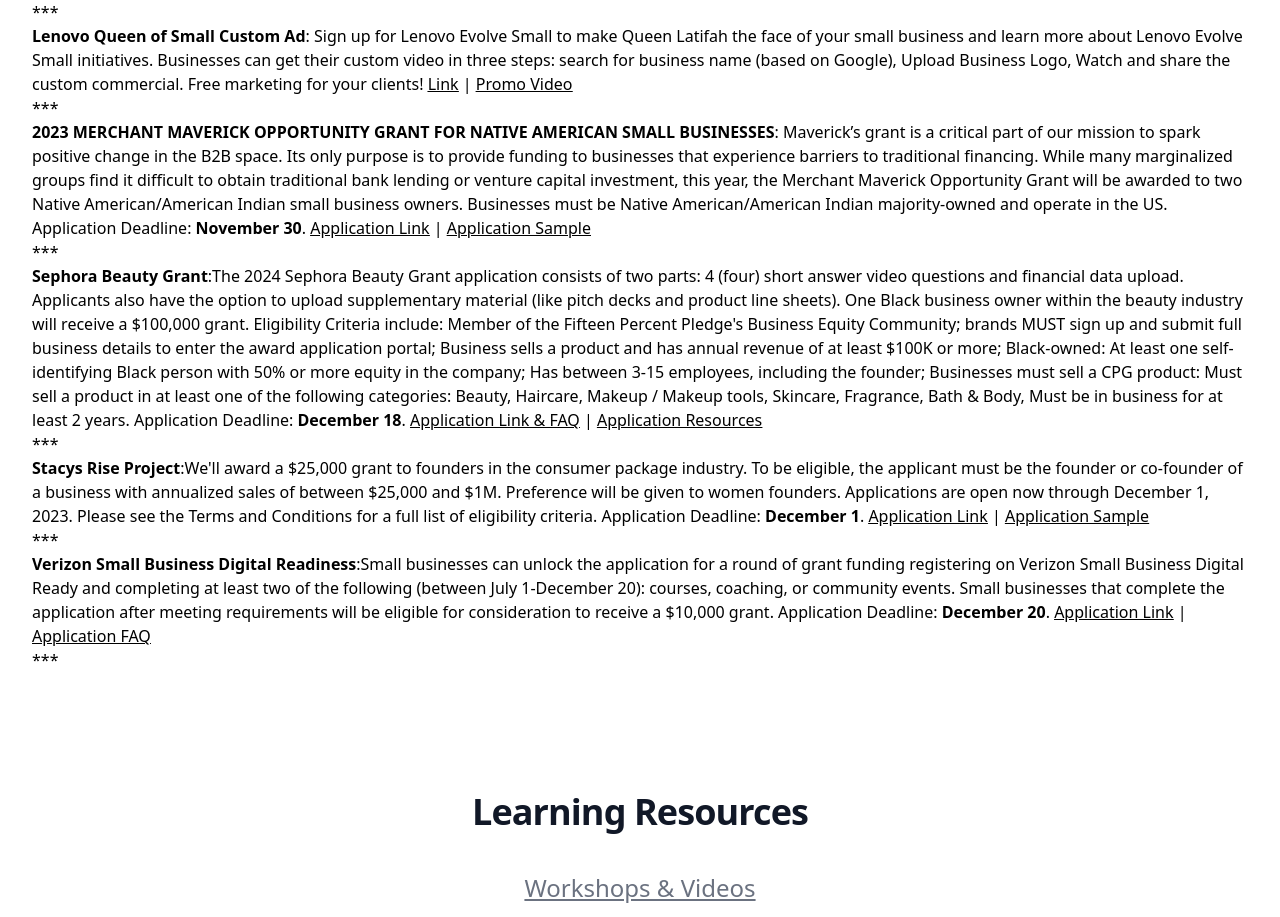
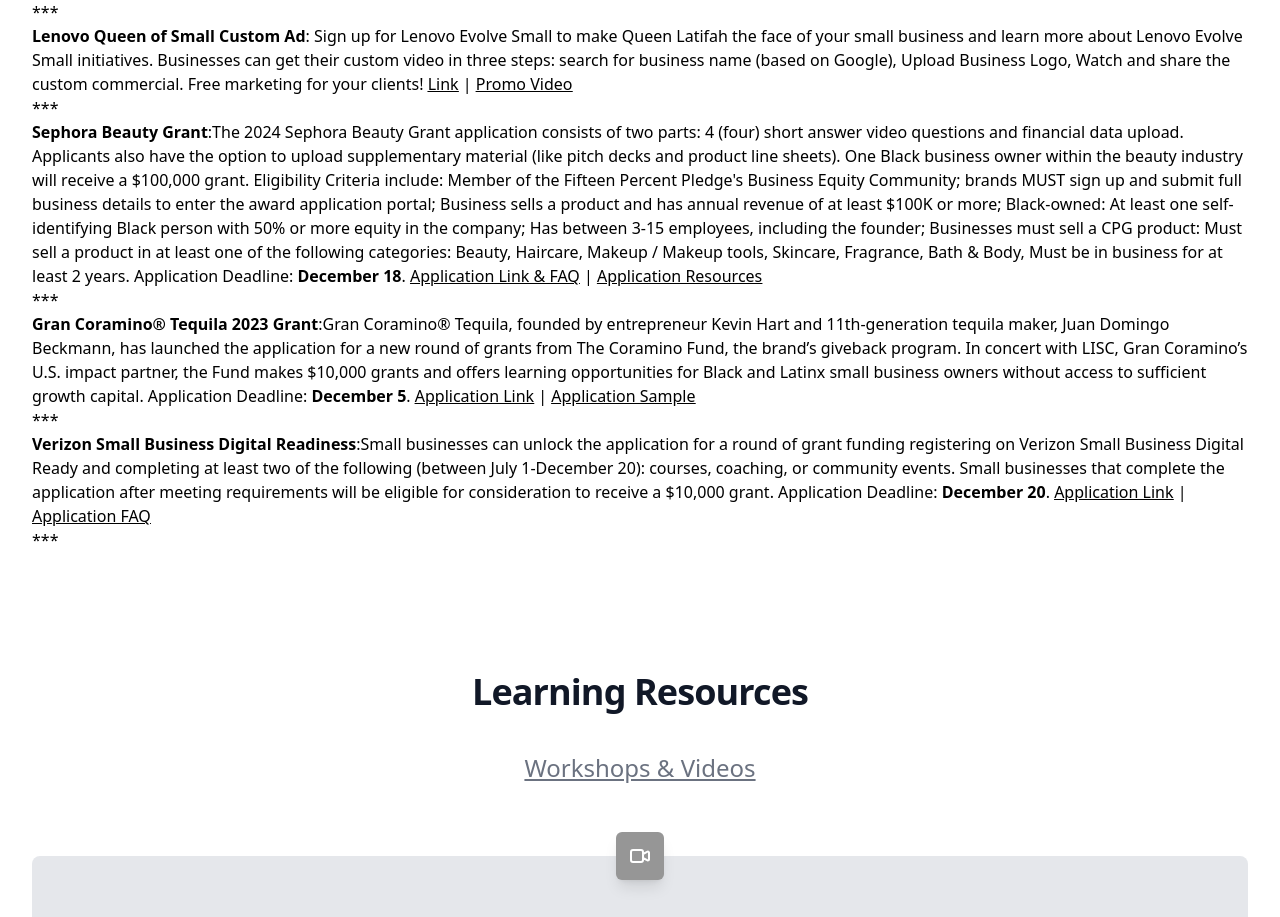
Before and after one commit to ericagirges/cnpp-website, a Next.js app in the folder app/: page /components/ResourcesContent in a window 1280 px wide. Shown: the part 1840-2757 px from the top of the page. Built offline with nearby package versions, Linux system fonts and the light colour scheme.

Commit message:
Update ResourcesContent.js

```diff
--- a/app/pages/components/ResourcesContent.js
+++ b/app/pages/components/ResourcesContent.js
@@ -57,11 +57,9 @@ const TextComponent = () => (
 <p>*** </p>
 <p><b>Lenovo Queen of Small Custom Ad</b>: Sign up for Lenovo Evolve Small to make Queen Latifah the face of your small business and learn more about Lenovo Evolve Small initiatives. Businesses can get their custom video in three steps: search for business name (based on Google), Upload Business Logo, Watch and share the custom commercial. Free marketing for your clients! <u><a href="https://www.lenovo.com/us/en/evolvesmall/">Link</a></u> | <u><a href="https:/lenovoevolvesmall.com/">Promo Video</a></u></p>
 <p>*** </p>
-<p><b>2023 MERCHANT MAVERICK OPPORTUNITY GRANT FOR NATIVE AMERICAN SMALL BUSINESSES</b>: Maverick’s grant is a critical part of our mission to spark positive change in the B2B space. Its only purpose is to provide funding to businesses that experience barriers to traditional financing. While many marginalized groups find it difficult to obtain traditional bank lending or venture capital investment, this year, the Merchant Maverick Opportunity Grant will be awarded to two Native American/American Indian small business owners. Businesses must be Native American/American Indian majority-owned and operate in the US. Application Deadline: <b>November 30</b>.  <u><a href="https://www.merchantmaverick.com/merchant-maverick-opportunity-grant-native-american-businesses/">Application Link</a></u> | <u><a href="https://rescue.box.com/s/4s8ym8bq7pqddpcg2u750ce9lx3yidm7">Application Sample</a></u></p>
-<p>***</p>
 <p><b>Sephora Beauty Grant</b>:The 2024 Sephora Beauty Grant application consists of two parts: 4 (four) short answer video questions and financial data upload. Applicants also have the option to upload supplementary material (like pitch decks and product line sheets). One Black business owner within the beauty industry will receive a $100,000 grant. Eligibility Criteria include: Member of the Fifteen Percent Pledge's Business Equity Community; brands MUST sign up and submit full business details to enter the award application portal; Business sells a product and has annual revenue of at least $100K or more; Black-owned: At least one self-identifying Black person with 50% or more equity in the company; Has between 3-15 employees, including the founder; Businesses must sell a CPG product: Must sell a product in at least one of the following categories: Beauty, Haircare, Makeup / Makeup tools, Skincare, Fragrance, Bath & Body, Must be in business for at least 2 years. Application Deadline: <b>December 18</b>.  <u><a href="https://15percentpledge.org/award-sephora">Application Link & FAQ</a></u> | <u><a href="https://rescue.box.com/s/ctkpop32m2eokxh2737rl0opyq3q32fh">Application Resources</a></u></p>
 <p>***</p>
-<p><b>Stacys Rise Project</b>:We'll award a $25,000 grant to founders in the consumer package industry. To be eligible, the applicant must be the founder or co-founder of a business with annualized sales of between $25,000 and $1M. Preference will be given to women founders.  Applications are open now through December 1, 2023. Please see the Terms and Conditions for a full list of eligibility criteria. Application Deadline: <b>December 1</b>. <u><a href="https://app.helloalice.com/grants/stacy-s-rise-project-2023">Application Link</a></u> | <u><a href="https://rescue.box.com/s/vp30114id5i8xp4qainca5kwuoqq0n0n">Application Sample</a></u></p>
+<p><b>Gran Coramino® Tequila 2023 Grant</b>:Gran Coramino® Tequila, founded by entrepreneur Kevin Hart and 11th-generation tequila maker, Juan Domingo Beckmann, has launched the application for a new round of grants from The Coramino Fund, the brand’s giveback program. In concert with LISC, Gran Coramino’s U.S. impact partner, the Fund makes $10,000 grants and offers learning opportunities for Black and Latinx small business owners without access to sufficient growth capital. Application Deadline: <b>December 5</b>. <u><a href="https://www.lisc.org/our-initiatives/small-business/our-work/grants-small-businesses/coramino-fund/">Application Link</a></u> | <u><a href="https://rescue.box.com/s/s13x5uhw4jrbmspiz00yz6xmgcbwjn6l">Application Sample</a></u></p>
 <p>***</p>
 <p><b>Verizon Small Business Digital Readiness</b>:Small businesses can unlock the application for a round of grant funding registering on Verizon Small Business Digital Ready and completing at least two of the following (between July 1-December 20): courses, coaching, or community events. Small businesses that complete the application after meeting requirements will be eligible for consideration to receive a $10,000 grant. Application Deadline: <b>December 20</b>.  <u><a href="https://dashboard-digitalready.verizonwireless.com/incentives">Application Link</a></u> | <u><a href="https://rescue.box.com/s/66ayznq4zvh6zmc15vrashy82dx4ston">Application FAQ</a></u></p>
 <p>***</p>
```
